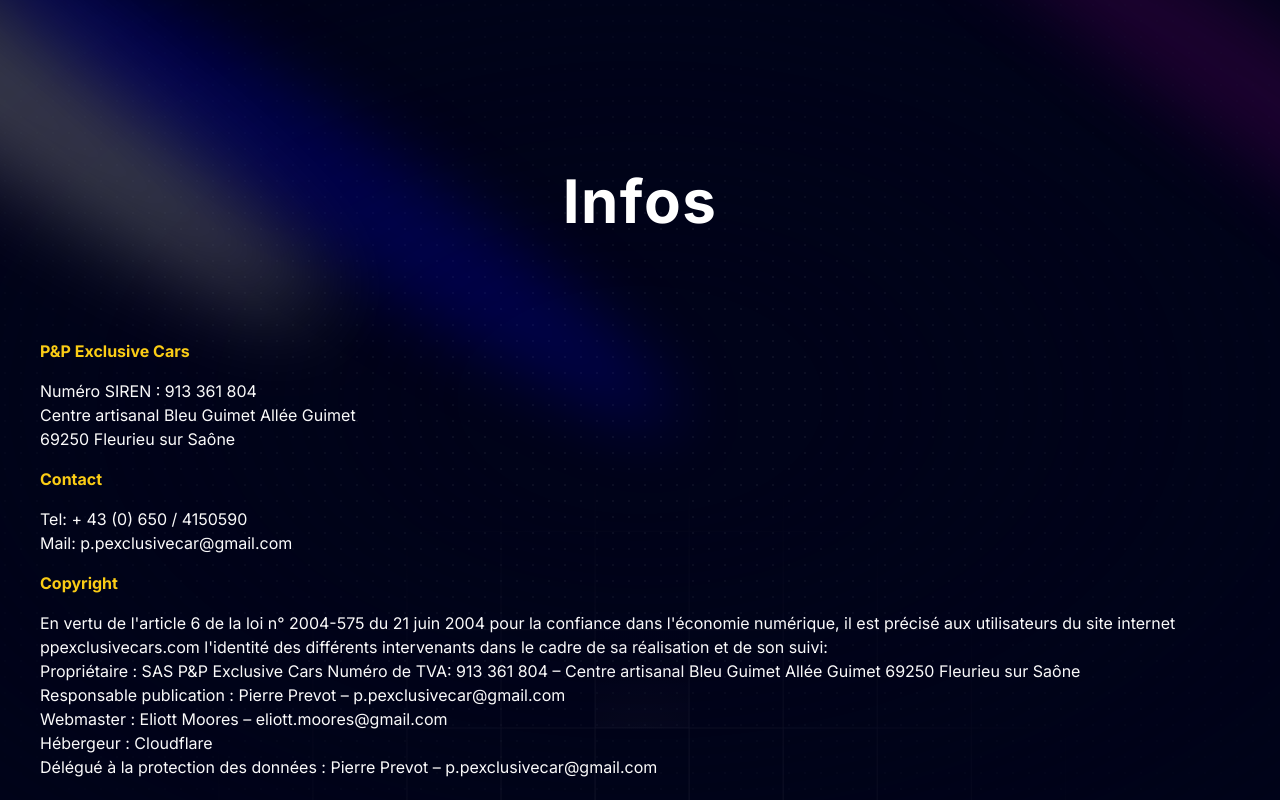
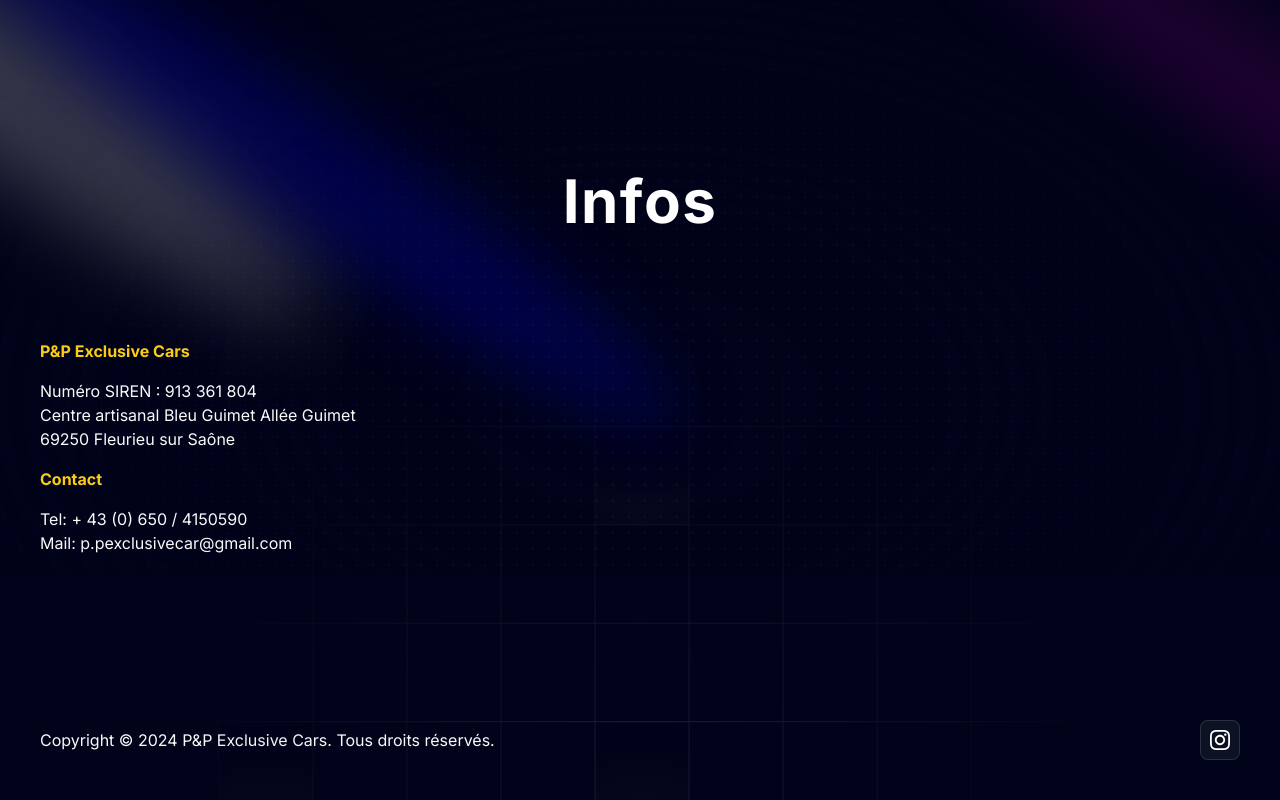
Before and after one commit to ppexclusivecar/catalogue, a Next.js app in the folder client/: page /infos in a window 1280 px wide. Shown: the top 800 px of the page. Built offline with nearby package versions, Linux system fonts and the light colour scheme.

Commit message:
correction ventes et cars

```diff
--- a/client/app/ventes/page.tsx
+++ b/client/app/ventes/page.tsx
@@ -10,7 +10,7 @@
     <main className="relative bg-black-100 flex justify-center items-center flex-col overflow-hidden mx-auto sm:px-10 px-5">
       <div className="max-w-7xl w-full">
         <FloatingNav navItems={navItems} />
-        <HeroVentes />
+        <HeroVentes/>
         <Ventes/>
         <Footer_light/>
       </div>
--- a/client/components/Footer_light.tsx
+++ b/client/components/Footer_light.tsx
@@ -6,13 +6,13 @@
 
 const Footer_light = () => {
   return (
-    <footer className="-z-50 w-full pt-20 pb-10 px-10" id="contact">
+    <footer className="fixed bottom-0 left-0 w-full z-10 pt-20 pb-10 px-10 bg-black-100" id="contact">
       {/* background grid */}
       <div id="contact" className="w-full absolute left-0 -bottom-72 min-h-96">
         <img
           src="/footer-grid.svg"
           alt="grid"
-          className="w-full h-full opacity-50 "
+          className="w-full h-full opacity-50"
         />
       </div>
       <div className="flex mt-16 md:flex-row flex-col justify-between items-center">
--- a/client/components/HeroVentes.tsx
+++ b/client/components/HeroVentes.tsx
@@ -1,9 +1,9 @@
 import { Spotlight } from "./ui/Spotlight";
 import { TextGenerateEffect } from "./ui/TextGenerateEffect";
 
-const HeroVentes = () => {
+const HeroCatalogue = () => {
   return (
-    <div className="h-screen pb-20 pt-36">
+    <div className="pb-20 pt-36">
       {/**
        *  UI: Spotlights
        *  Link: https://ui.aceternity.com/components/spotlight
@@ -46,7 +46,7 @@
            *  change md:text-6xl, add more responsive code
            */}
           <TextGenerateEffect
-            words="Nos Dernières ventes"
+            words="Dernières Ventes"
             className="text-center text-[40px] md:text-5xl lg:text-6xl"
           />
         </div>
@@ -55,4 +55,4 @@
   );
 };
 
-export default HeroVentes;
+export default HeroCatalogue;
```
